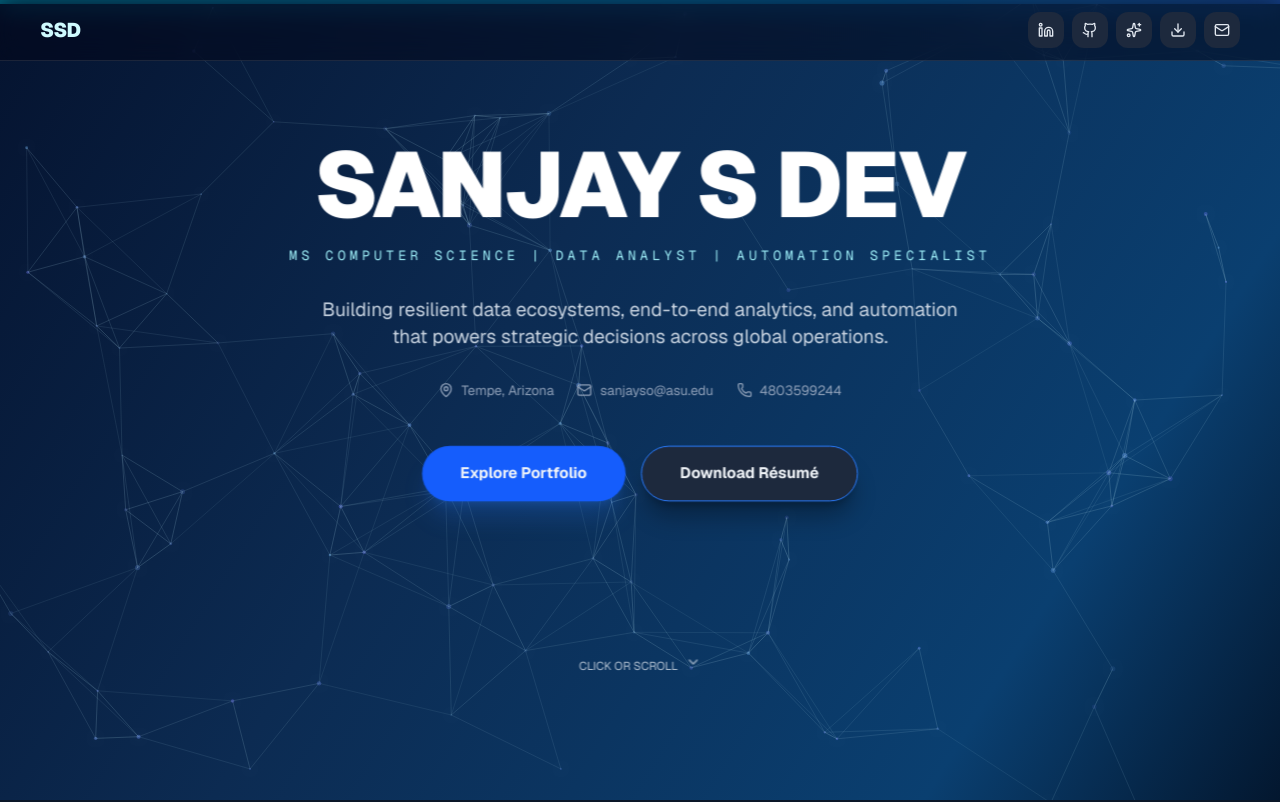
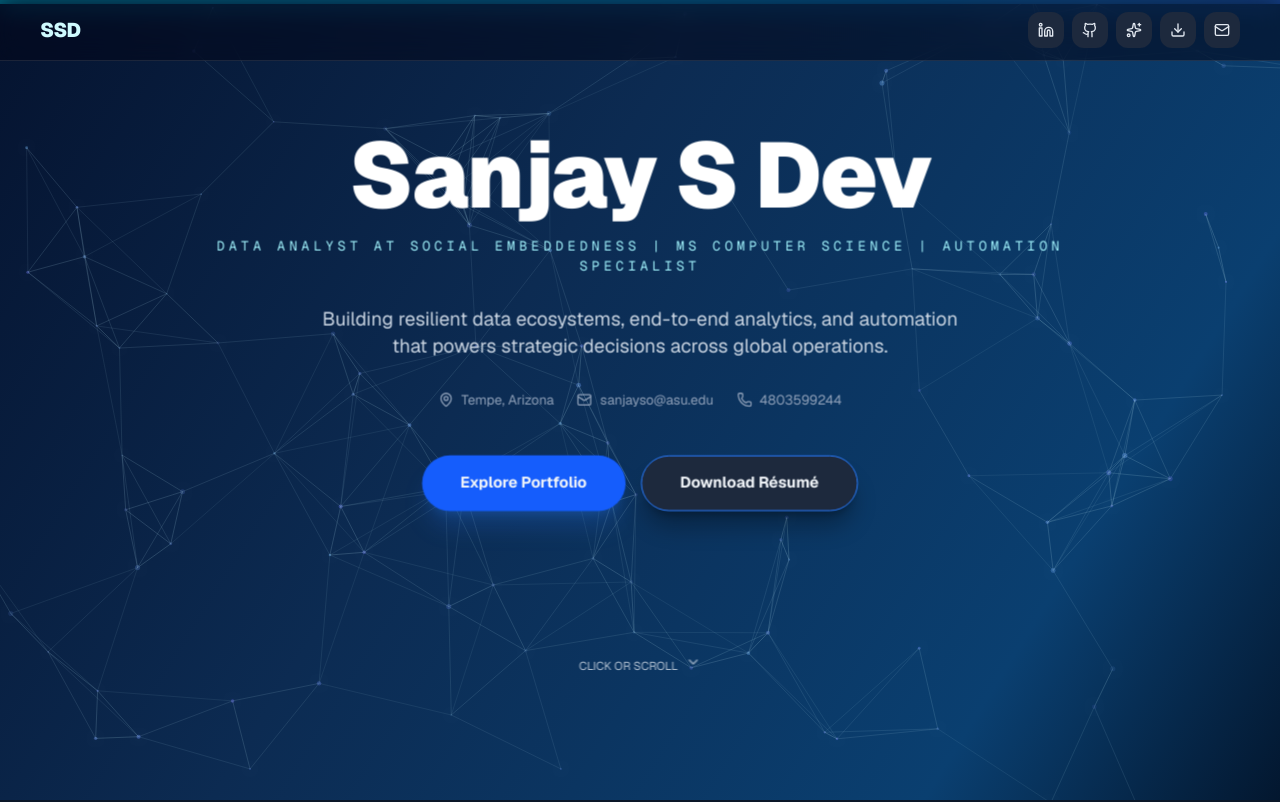
Before and after one commit to Sanjaysoralamavu/Portfolio, a Next.js app: page / in a window 1280 px wide. Shown: the top 802 px of the page. Built offline with nearby package versions, Linux system fonts and the light colour scheme.

Commit message:
Update portfolio hero title

```diff
--- a/app/layout.tsx
+++ b/app/layout.tsx
@@ -14,7 +14,7 @@ const geistMono = Geist_Mono({
 
 export const metadata: Metadata = {
   title: "Sanjay S Dev | Portfolio",
-  description: "Data Analyst Associate & Data Engineer — Portfolio of Sanjay S Dev",
+  description: "Data Analyst at Social Embeddedness & Automation Specialist — Portfolio of Sanjay S Dev",
 };
 
 export default function RootLayout({
--- a/app/page.tsx
+++ b/app/page.tsx
@@ -111,7 +111,7 @@ export default function Home() {
             transition={{ duration: 0.8, delay: 0.2 }}
             className="text-6xl md:text-8xl font-black tracking-tight mb-4 text-white"
           >
-            SANJAY S DEV
+            Sanjay S Dev
           </motion.h1>
 
           <motion.p
@@ -120,7 +120,7 @@ export default function Home() {
             transition={{ duration: 0.6, delay: 0.4 }}
             className="text-cyan-200 font-mono tracking-[0.3em] uppercase text-xs md:text-sm mb-8"
           >
-            MS Computer Science | Data Analyst | Automation Specialist
+            Data Analyst at Social Embeddedness | MS Computer Science | Automation Specialist
           </motion.p>
 
           <motion.p
```
